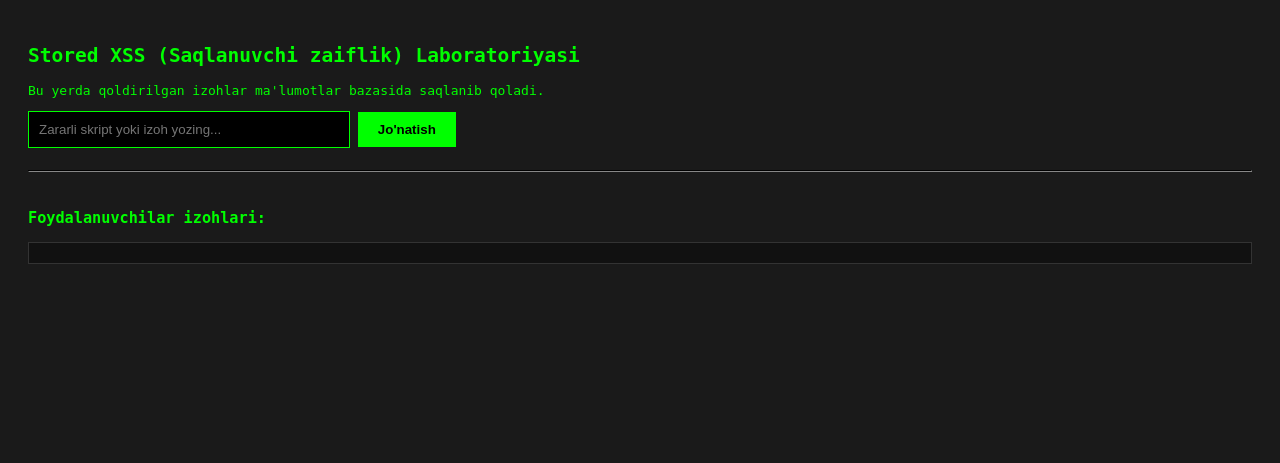
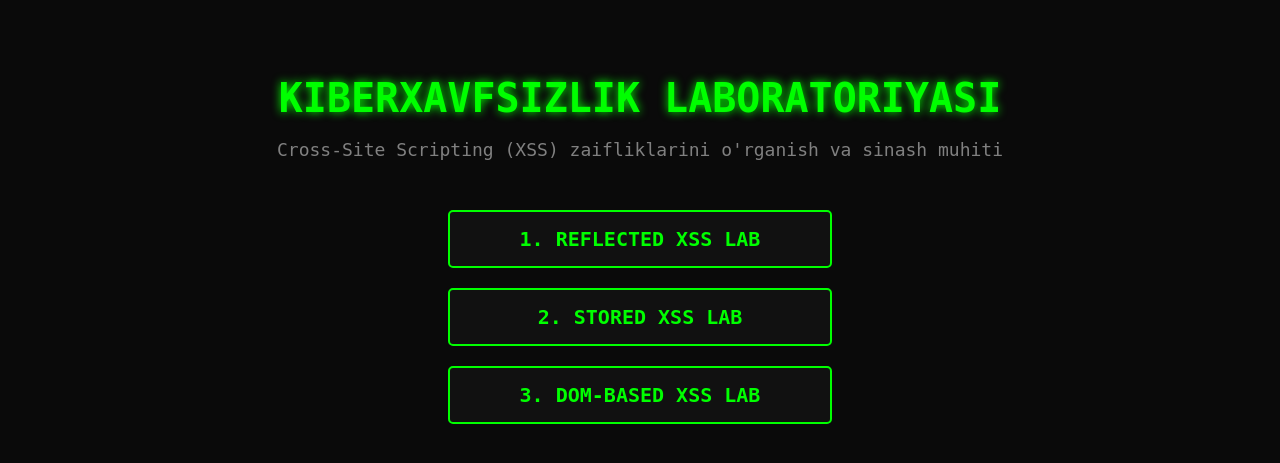
Before and after one commit to asilbeknurboyev/xss-demo-lab, a Django app: page /lab/ in a window 1280 px wide. Shown: the top 463 px of the page. Run offline with Django 5.2, Linux system fonts and the light colour scheme; data comes from the database, SQL or seed files in the repository.

Commit message:
DOM XSS labaratoriyasi   qo'shildi

```diff
--- a/lab/templates/index.html
+++ b/lab/templates/index.html
@@ -2,24 +2,31 @@
 <html lang="uz">
 <head>
     <meta charset="UTF-8">
-    <title>XSS Laboratoriyasi</title>
+    <title>XSS Hacker Lab</title>
     <style>
-        body { font-family: 'Segoe UI', Tahoma, Geneva, Verdana, sans-serif; background-color: #1a1a1a; color: #00ff00; text-align: center; padding: 50px; }
-        .container { background-color: #262626; padding: 30px; border-radius: 15px; box-shadow: 0 0 20px rgba(0,255,0,0.2); max-width: 600px; margin: auto; }
-        h1 { color: #fff; }
-        .btn { display: inline-block; background: #00ff00; color: #000; padding: 15px 25px; margin: 10px; border-radius: 5px; text-decoration: none; font-weight: bold; transition: 0.3s; }
-        .btn:hover { background: #00cc00; transform: scale(1.05); }
-        p { color: #ccc; }
+        body { background-color: #0a0a0a; color: #00ff00; font-family: monospace; padding: 40px; text-align: center; }
+        h1 { font-size: 40px; text-shadow: 0 0 10px #00ff00; margin-bottom: 10px; }
+        p { color: gray; font-size: 18px; margin-bottom: 50px; }
+        .menu-box { display: flex; flex-direction: column; align-items: center; gap: 20px; }
+        .btn {
+            display: block; width: 350px; padding: 15px;
+            background: #111; color: lime; text-decoration: none;
+            font-size: 20px; border: 2px solid lime; border-radius: 5px;
+            transition: 0.3s; text-transform: uppercase; font-weight: bold;
+        }
+        .btn:hover { background: lime; color: black; box-shadow: 0 0 20px lime; transform: scale(1.05); }
     </style>
 </head>
 <body>
-    <div class="container">
-        <h1>XSS Demo Lab</h1>
-        <p>Kiberxavfsizlikni o'rganish uchun amaliy laboratoriya</p>
-        <hr style="border: 0.5px solid #444;">
-        <a href="{% url 'reflected_xss' %}" class="btn">Reflected XSS</a>
-        <a href="{% url 'stored_xss' %}" class="btn">Stored XSS</a>
-        <p style="font-size: 0.8em; margin-top: 20px;">Faqat o'quv maqsadlarida foydalanilsin!</p>
+
+    <h1>KIBERXAVFSIZLIK LABORATORIYASI</h1>
+    <p>Cross-Site Scripting (XSS) zaifliklarini o'rganish va sinash muhiti</p>
+
+    <div class="menu-box">
+        <a href="/lab/reflected/" class="btn">1. Reflected XSS Lab</a>
+        <a href="/lab/stored/" class="btn">2. Stored XSS Lab</a>
+        <a href="/lab/dom/" class="btn">3. DOM-based XSS Lab</a>
     </div>
+
 </body>
 </html>
--- a/lab/urls.py
+++ b/lab/urls.py
@@ -2,6 +2,11 @@
 from . import views
 
 urlpatterns = [
-    path('', views.lab_view, name='lab_view'), # Bu avvalgi Stored XSS uchun edi
-    path('dom/', views.dom_view, name='dom_view'), # <-- MANA SHU QATORNI QO'SHDIK
+    # Asosiy menyu (Dashboard)
+    path('', views.index, name='index'),
+
+    # 3 ta zaiflik manzillari
+    path('reflected/', views.reflected_view, name='reflected_view'),
+    path('stored/', views.lab_view, name='stored_view'),
+    path('dom/', views.dom_view, name='dom_view'),
 ]
--- a/lab/views.py
+++ b/lab/views.py
@@ -1,20 +1,26 @@
 from django.shortcuts import render, redirect
 from .models import Izoh
 
+# 1. BOSH SAHIFA (Asosiy menyu)
+def index(request):
+    return render(request, 'index.html')
+
+# 2. REFLECTED XSS (Qidiruv tizimidagi zaiflik)
+def reflected_view(request):
+    kiritilgan_matn = request.GET.get('qidiruv', '')
+    return render(request, 'reflected.html', {'matn': kiritilgan_matn})
+
+# 3. STORED XSS (Ma'lumotlar bazasidagi zaiflik)
 def lab_view(request):
-    # 1. Agar foydalanuvchi "Jo'natish" tugmasini bossa (POST so'rov)
     if request.method == 'POST':
-        kiritilgan_matn = request.POST.get('xabar') # HTML'dagi input nomi 'xabar' bo'lishi kerak
+        kiritilgan_matn = request.POST.get('xabar')
         if kiritilgan_matn:
-            # Matnni ma'lumotlar bazasiga saqlaymiz (Stored XSS uchun tayyorgarlik)
             Izoh.objects.create(matn=kiritilgan_matn)
-        return redirect('/lab/') # Ma'lumot saqlangach, sahifani qayta yuklaymiz
+        return redirect('/lab/stored/') # Manzil endi stored bo'ldi
 
-    # 2. Bazada saqlangan barcha izohlarni o'qib olamiz
     barcha_izohlar = Izoh.objects.all().order_by('-vaqt')
+    return render(request, 'stored.html', {'izohlar': barcha_izohlar})
 
-    # 3. Ularni HTML sahifaga yuboramiz
-# 3. Ularni HTML sahifaga yuboramiz
-    return render(request, 'stored.html', {'izohlar': barcha_izohlar})
+# 4. DOM-BASED XSS (JavaScript zaifligi)
 def dom_view(request):
     return render(request, 'dom.html')
```
